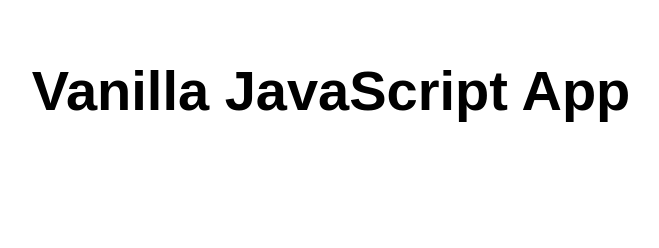
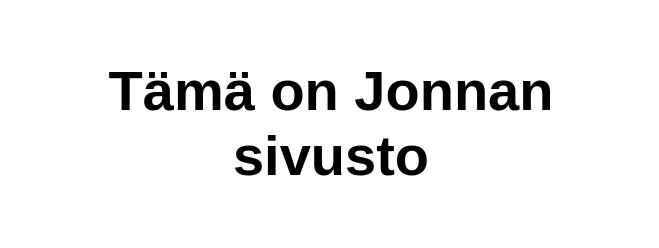
Before and after one commit to JonnaPetaja/my-first-static-web-app, a website: page src/index.html in a window 1280 px wide. Shown: the whole page, without its empty margins (309-968 px from the left). Drawn offline with Linux system fonts and the light colour scheme.

Commit message:
Update index.html

```diff
--- a/src/index.html
+++ b/src/index.html
@@ -10,7 +10,7 @@
 
 <body>
   <main>
-    <h1>Vanilla JavaScript App</h1>
+    <h1>Tämä on Jonnan sivusto</h1>
   </main>
 </body>
 
```
